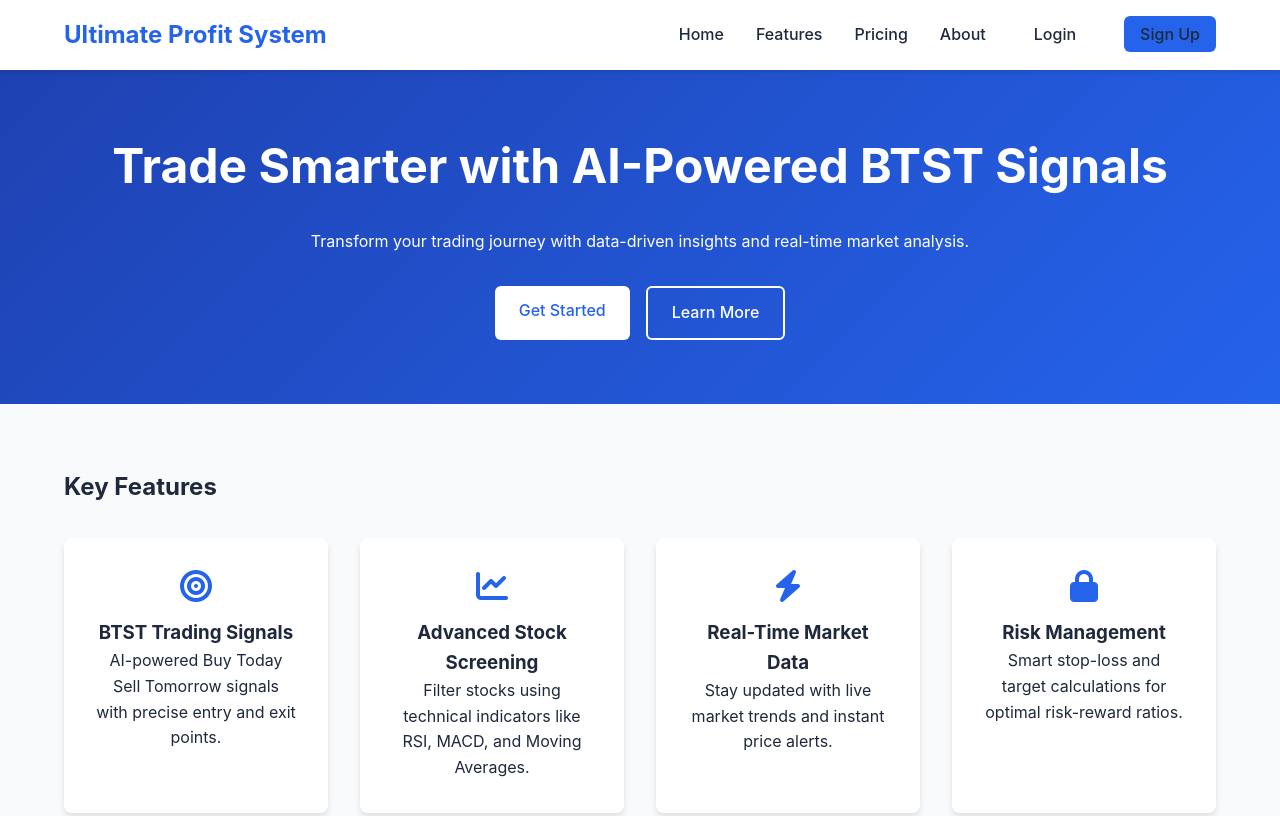
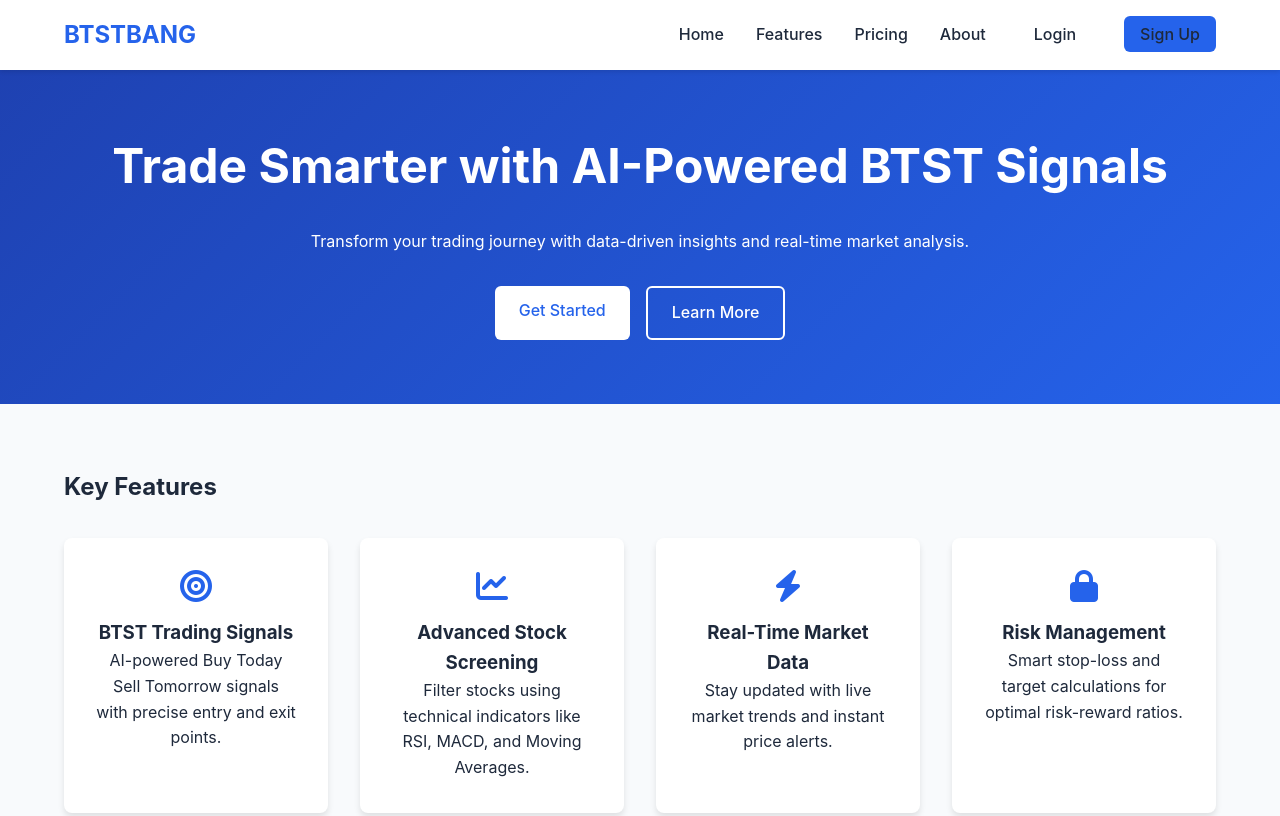
Before and after one commit to Andron1234/BANG, a plain HTML site: page index.html in a window 1280 px wide. Shown: the top 816 px of the page. Drawn offline with Linux system fonts and the light colour scheme.

Commit message:
Update index.html

```diff
--- a/index.html
+++ b/index.html
@@ -10,7 +10,7 @@
 <body>
     <!-- Navigation -->
     <nav class="navbar">
-        <div class="logo">Ultimate Profit System</div>
+        <div class="logo">BTSTBANG</div>
         <ul class="nav-links">
             <li><a href="#home">Home</a></li>
             <li><a href="#features">Features</a></li>
```
